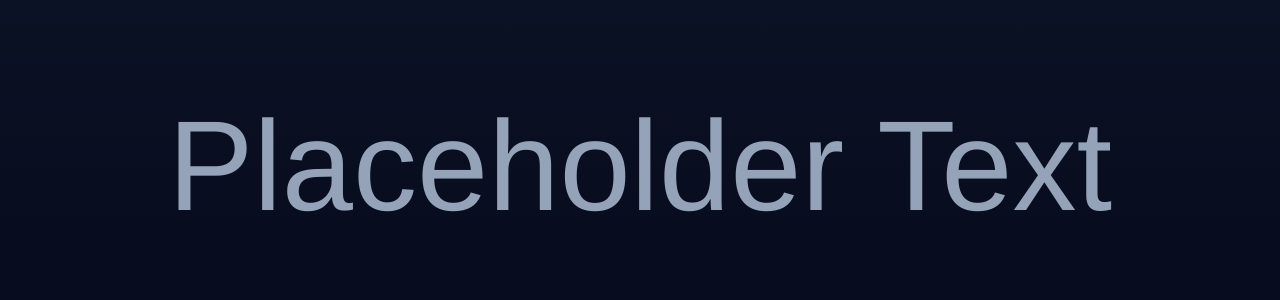
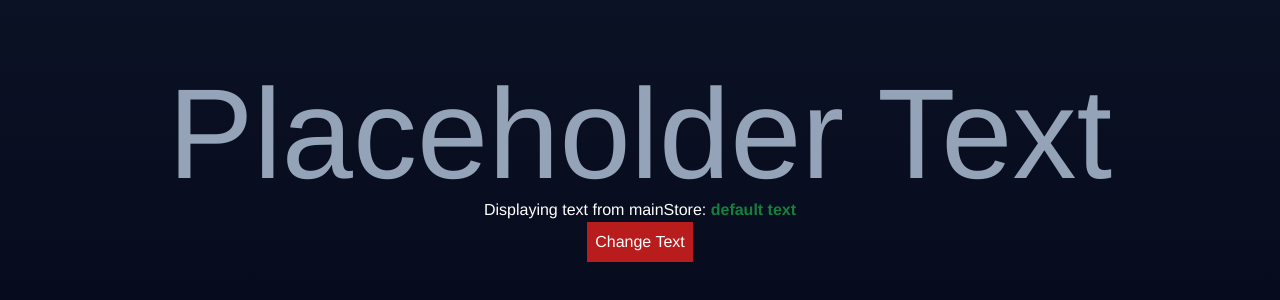
Before and after one commit to lexarr/AdHereRepl, a React (Create React App) app in the folder src/frontend/: page / in a window 1280 px wide. Shown: the part 234-534 px from the top of the page. Built offline with nearby package versions, Linux system fonts and the light colour scheme.

Commit message:
mobx integrated and functional + readme updated

```diff
--- a/src/frontend/package.json
+++ b/src/frontend/package.json
@@ -6,6 +6,8 @@
     "@types/node": "^16.18.93",
     "@types/react": "^18.2.74",
     "@types/react-dom": "^18.2.23",
+    "mobx": "^6.12.3",
+    "mobx-react-lite": "^4.0.7",
     "react": "^18.2.0",
     "react-dom": "^18.2.0",
     "react-scripts": "5.0.1",
--- a/src/frontend/src/App.tsx
+++ b/src/frontend/src/App.tsx
@@ -1,15 +1,20 @@
-import React from 'react';
 import './App.css';
+import { MainStoreProvider } from './MainStoreContext';
+import MainStore from './MainStore' // Main store default export
+import ExampleComponent from './components/ExampleComponent';
 
-function App() {
+function App(): JSX.Element {
   return (
-    <div className='App'>
-      <div id='pageBody' className='bg-gradient-to-b from-slate-900 to-slate-950 h-screen w-full flex justify-center items-center font-sans'>
-        <div id='mainContent' className='flex flex-col flex-wrap justify-center items-center w-10/12'>
-          <h1 className='text-slate-400 text-9xl'>Placeholder Text</h1>
+    <MainStoreProvider store={MainStore}>
+      <div className='App'>
+        <div id='pageBody' className='bg-gradient-to-b from-slate-900 to-slate-950 h-screen w-full flex justify-center items-center font-sans'>
+          <div id='mainContent' className='flex flex-col flex-wrap justify-center items-center w-10/12'>
+            <h1 className='text-slate-400 text-9xl'>Placeholder Text</h1>
+            <ExampleComponent />
+          </div>
         </div>
       </div>
-    </div>
+    </MainStoreProvider>
   );
 }
 
--- /dev/null
+++ b/src/frontend/src/MainStore.tsx
@@ -0,0 +1,20 @@
+import { makeObservable, observable, action } from "mobx";
+
+export class MainStore {
+    exampleVariable: string = '';
+
+    constructor() {
+        makeObservable(this, {
+            exampleVariable: observable,
+            exampleSetterFunction: action
+        });
+    }
+
+    exampleSetterFunction(newText: string) {
+        this.exampleVariable = newText.trim();
+    }
+}
+
+const MS = new MainStore();
+
+export default MS;
--- /dev/null
+++ b/src/frontend/src/MainStoreContext.tsx
@@ -0,0 +1,25 @@
+import React, { ReactNode, createContext, useContext } from "react";
+import { MainStore } from './MainStore' // MainStore class
+
+// Define types for children and store
+interface MainStoreProviderProps {
+    children: ReactNode;
+    store: MainStore;
+}
+
+// Create generic React context
+const MainStoreContext = createContext<any>(null);
+
+// Create provider to be used to allow access to context from all children components
+export const MainStoreProvider: React.FC<MainStoreProviderProps> = ({ children, store }) => {
+    return (
+        <MainStoreContext.Provider value={store}>
+            {children}
+        </MainStoreContext.Provider>
+    )
+}
+
+// Components use this function to access MobX store
+export const useMainStore = () => {
+    return useContext(MainStoreContext);
+};
--- /dev/null
+++ b/src/frontend/src/components/ExampleComponent.tsx
@@ -0,0 +1,35 @@
+import { useState } from 'react';
+import { useMainStore } from '../MainStoreContext';
+
+export default function ExampleComponent() {
+
+    const mainStore = useMainStore();
+
+    const [textToggle, toggleText] = useState(false);
+    const [textToDisplay, setText] = useState('default text');
+
+    const updateText = () => {
+        toggleText(!textToggle);
+
+        if (textToggle) {
+            mainStore.exampleSetterFunction('default text');
+        } else {
+            mainStore.exampleSetterFunction('toggled text');
+        }
+
+        setText(mainStore.exampleVariable);
+
+    };
+
+	return(
+        <div className='flex flex-col justify-center items-center'>
+            <h1 className='text-white'>Displaying text from mainStore: <span className='text-green-700 font-bold'>{textToDisplay}</span></h1>
+            <button
+            onClick={() => updateText()}
+            className='text-white bg-red-700 p-2'
+            >
+                Change Text
+            </button>
+        </div>
+    );
+}
--- a/src/frontend/tsconfig.json
+++ b/src/frontend/tsconfig.json
@@ -22,5 +22,5 @@
   },
   "include": [
     "src"
-  ]
+, "src/MainStore.tsx", "src/MainStoreContext.tsx"  ]
 }
```
Also changed, not shown: 2 other files (tests, documents, lock files or other folders).
